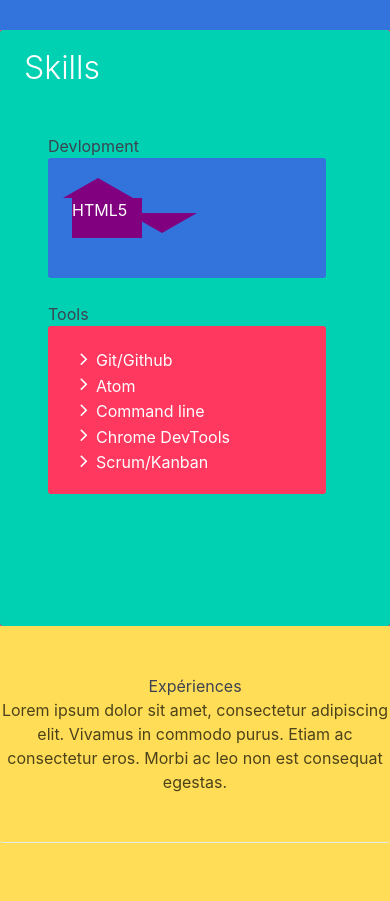
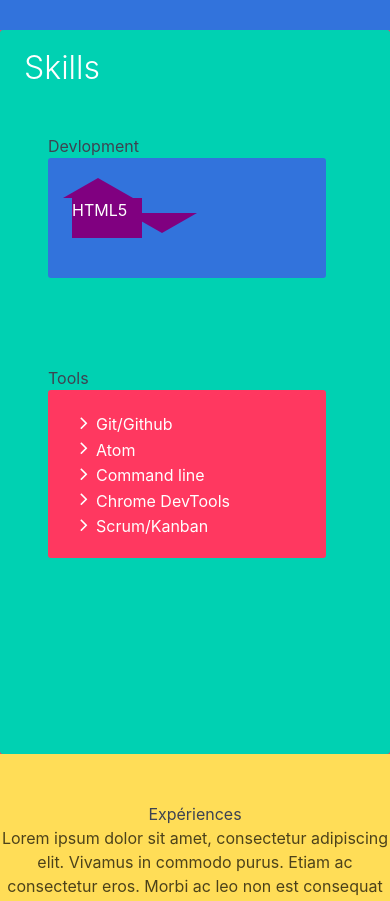
Before and after one commit to gm418/React-cv, a React (Create React App) app: page / in a window 390 px wide. Shown: the part 1680-2581 px from the top of the page. Built offline with nearby package versions, Linux system fonts and the light colour scheme.

Commit message:
more flexibilty added for mobile devices

```diff
--- a/src/components/Skills/Skills.js
+++ b/src/components/Skills/Skills.js
@@ -9,21 +9,27 @@ class Skills extends Component {
       <section className="hero is-large is-danger">
         <div className="container">
           <div className="notification is-primary">
+
             <div className="hero-head">
               <h2 className="title">Skills</h2>
             </div>
+
             <div className="hero-body">
               <div className="columns">
-
-                <div className="column is-half">
+                <div className="column">
                   <h3>Devlopment</h3>
+                  <div className="columns is-mobile">
+                    <div className="column">
                       <div className="notification is-info">
                         <div className="hexagon">HTML5</div>
                       </div>
                     </div>
-
+                  </div>
+                </div>
                 <div className="column">
                   <h3>Tools</h3>
+                  <div className="columns is-mobile">
+                    <div className="column">
                       <ul className="notification is-danger">
                         <li><span className="icon"><i className="fa fa-angle-right" aria-hidden="true"></i></span>Git/Github</li>
                         <li><span className="icon"><i className="fa fa-angle-right" aria-hidden="true"></i></span>Atom</li>
@@ -32,9 +38,11 @@ class Skills extends Component {
                         <li><span className="icon"><i className="fa fa-angle-right" aria-hidden="true"></i></span>Scrum/Kanban</li>
                       </ul>
                     </div>
-
                   </div>
                 </div>
+              </div>
+            </div>
+
           </div>
         </div>
       </section>
```
Lines whose indentation alone changed are shown as unchanged.
